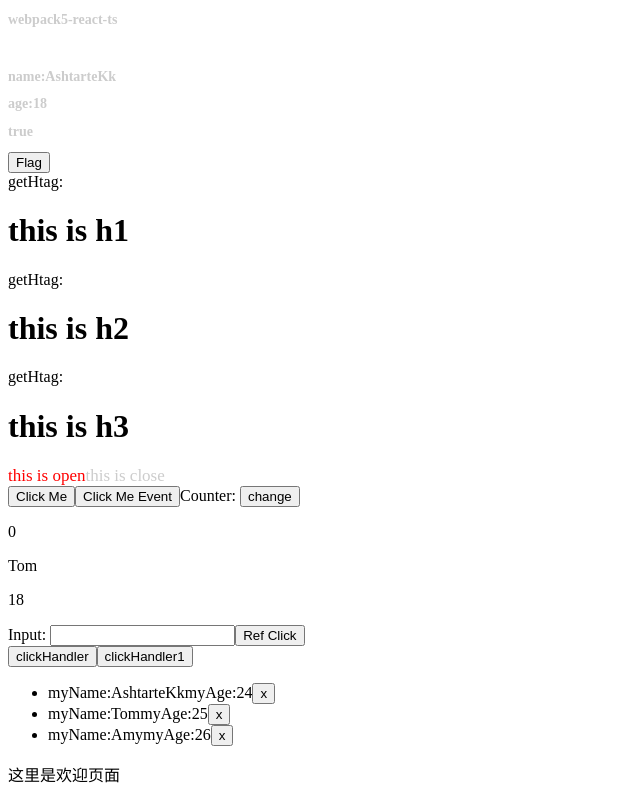
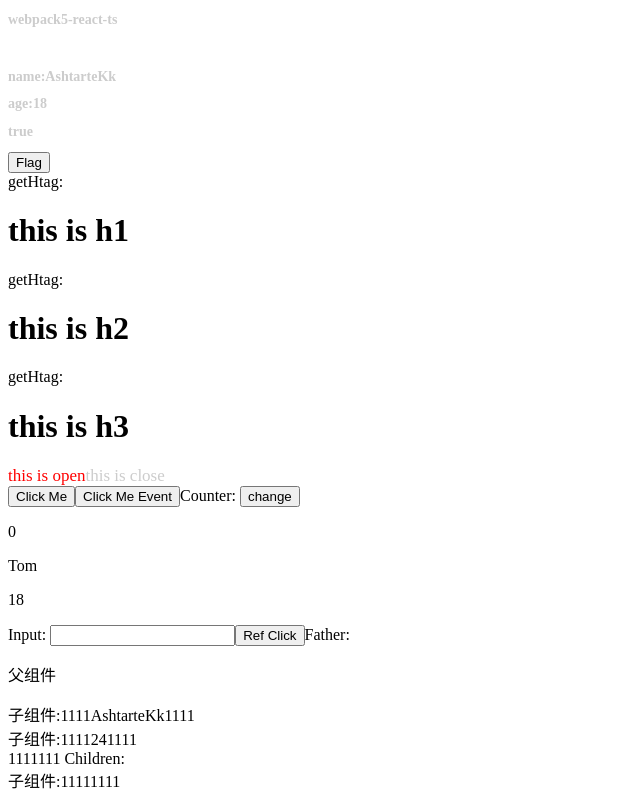
Before and after one commit to Ashtartekk/React-Learn, a React app: page / in a window 1280 px wide. Shown: the top 793 px of the page, without its empty margins (0-640 px from the left). Built offline with nearby package versions, Linux system fonts and the light colour scheme.

Commit message:
父子传值

```diff
--- a/src/App.tsx
+++ b/src/App.tsx
@@ -137,6 +137,8 @@ class CComponent extends React.Component {
 
 import Counter  from './components/State'
 import Input from './components/Input'
+import Father from './components/Father'
+import Children from './components/Children'
 
 function App() {
   return(
@@ -158,6 +160,8 @@ function App() {
         <button onClick={utilFnEvent}>Click Me Event</button>
         Counter: <Counter />
         Input: <Input />
+        Father: <Father />1111111
+        Children: <Children />2222222
         <CComponent />
         <TestComponent />
         <Welcome/>
--- /dev/null
+++ b/src/components/Children.tsx
@@ -0,0 +1,18 @@
+import React from 'react'
+
+// class Children extends React.Component{
+//     render(){
+//         return (
+//             <div>子组件 ==>> {this.props.msg}</div>
+//         )
+//     }
+// }
+
+function Children(props:any){
+    console.log(props.msg)
+    return (
+        <div>子组件:1111{props.msg}1111</div>
+    )
+}
+
+export default Children
--- /dev/null
+++ b/src/components/Father.tsx
@@ -0,0 +1,20 @@
+import React from 'react'
+import Children from './Children'
+
+class Father extends React.Component{
+    state = {
+        Name:'AshtarteKk',
+        Age:24
+    }
+    render(){
+        return(
+            <div>
+                <p>父组件</p>
+                <Children msg={this.state.Name} />
+                <Children msg={this.state.Age} />
+            </div>
+        )
+    }
+}
+
+export default Father
```
